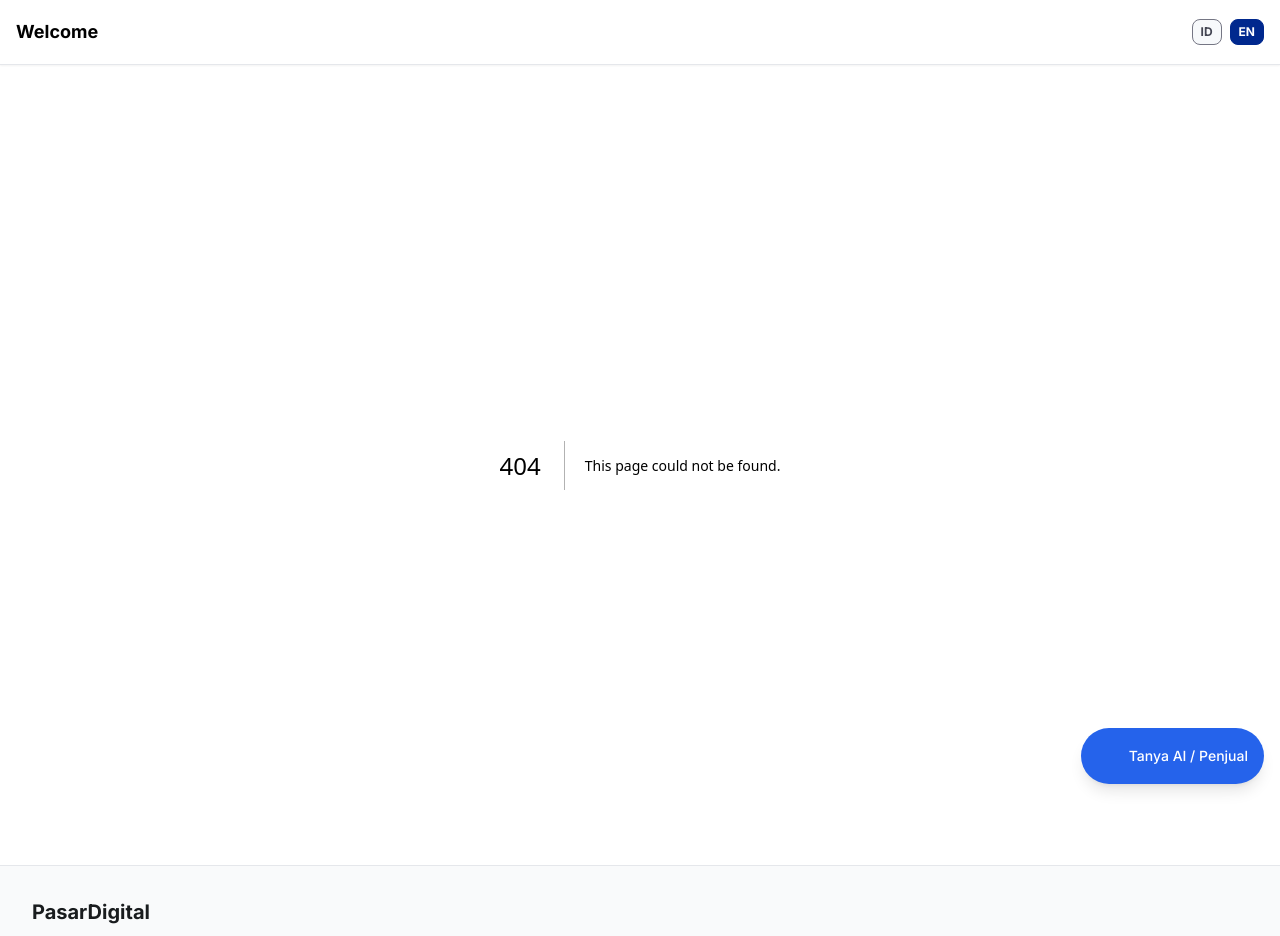
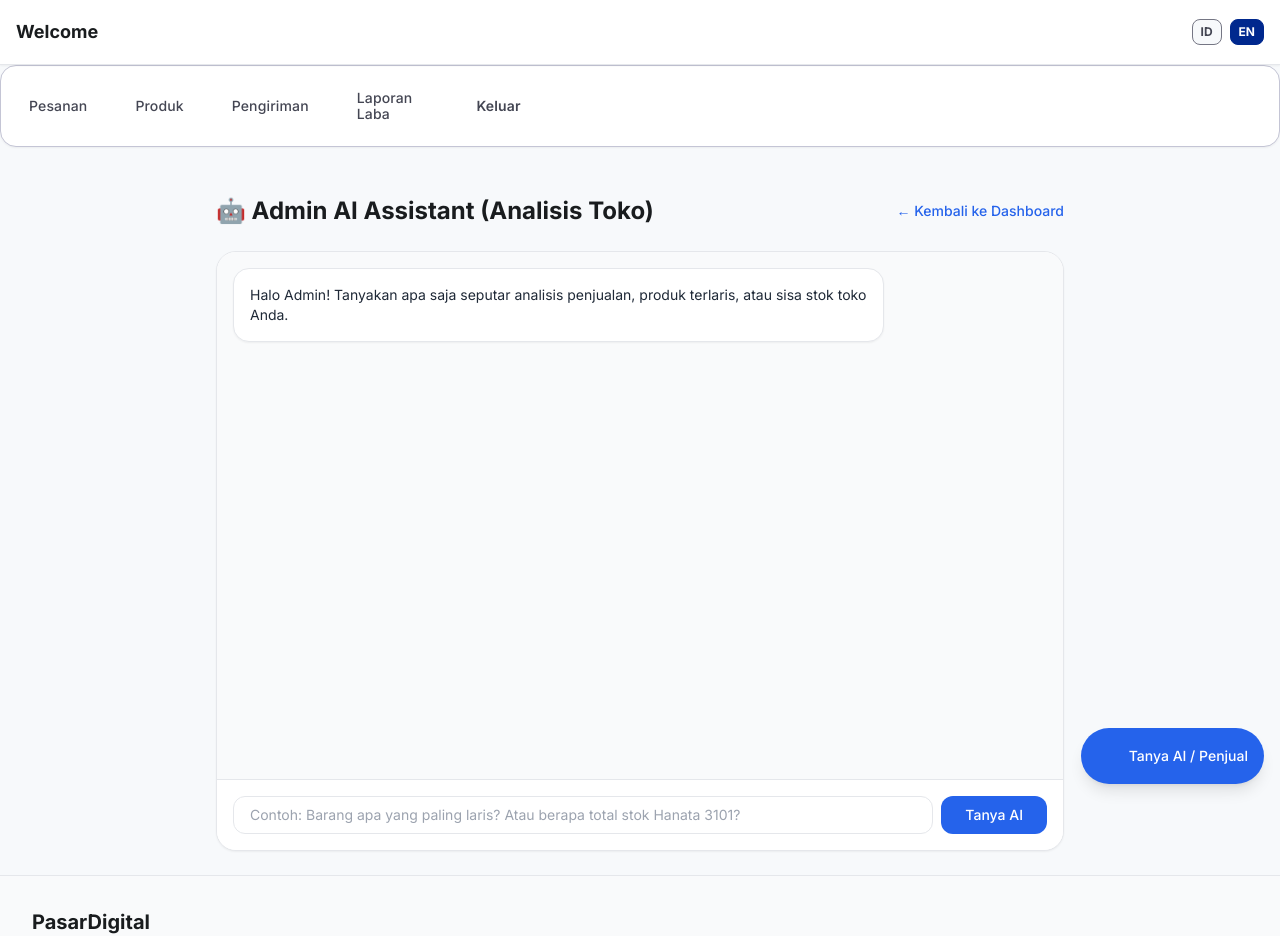
Before and after one commit to Dafid10/admin-toko, a Next.js app in the folder toko-online/: page /admin/ai in a window 1280 px wide. Before the commit this address had no page. Shown: the top 936 px of the page. Built offline with nearby package versions, Linux system fonts and the light colour scheme.

Commit message:
Add Admin AI Assistant for sales and product analysis

```diff
--- /dev/null
+++ b/toko-online/src/app/admin/ai/page.tsx
@@ -0,0 +1,76 @@
+"use client";
+
+import { useState } from "react";
+import Link from "next/link";
+
+export default function AdminAIPage() {
+  const [messages, setMessages] = useState<{ sender: string; text: string }[]>([
+    { sender: "ai", text: "Halo Admin! Tanyakan apa saja seputar analisis penjualan, produk terlaris, atau sisa stok toko Anda." }
+  ]);
+  const [input, setInput] = useState("");
+  const [loading, setLoading] = useState(false);
+
+  const handleSend = async () => {
+    if (!input.trim() || loading) return;
+
+    const userMsg = input;
+    setInput("");
+    setMessages((prev) => [...prev, { sender: "user", text: userMsg }]);
+    setLoading(true);
+
+    try {
+      const res = await fetch("/api/admin-ai", {
+        method: "POST",
+        headers: { "Content-Type": "application/json" },
+        body: JSON.stringify({ message: userMsg }),
+      });
+
+      const data = await res.json();
+      setMessages((prev) => [...prev, { sender: "ai", text: data.reply || data.error }]);
+    } catch (err) {
+      setMessages((prev) => [...prev, { sender: "ai", text: "Terjadi kesalahan koneksi." }]);
+    } finally {
+      setLoading(false);
+    }
+  };
+
+  return (
+    <div className="max-w-4xl mx-auto p-6">
+      <div className="flex justify-between items-center mb-6">
+        <h1 className="text-2xl font-bold">🤖 Admin AI Assistant (Analisis Toko)</h1>
+        <Link href="/admin" className="text-blue-600 hover:underline text-sm font-medium">← Kembali ke Dashboard</Link>
+      </div>
+
+      <div className="bg-white border rounded-2xl shadow-sm flex flex-col h-[600px] overflow-hidden">
+        <div className="flex-1 p-4 overflow-y-auto space-y-4 bg-gray-50">
+          {messages.map((m, i) => (
+            <div key={i} className={`flex ${m.sender === 'user' ? 'justify-end' : 'justify-start'}`}>
+              <div className={`p-4 rounded-xl max-w-[80%] text-sm ${m.sender === 'user' ? 'bg-blue-600 text-white' : 'bg-white text-gray-800 border shadow-sm'}`}>
+                {m.text}
+              </div>
+            </div>
+          ))}
+          {loading && <div className="text-gray-400 text-xs italic">Gemini sedang menganalisis database toko...</div>}
+        </div>
+
+        <div className="p-4 border-t bg-white flex gap-2">
+          <input
+            type="text"
+            value={input}
+            onChange={(e) => setInput(e.target.value)}
+            onKeyDown={(e) => e.key === 'Enter' && handleSend()}
+            placeholder="Contoh: Barang apa yang paling laris? Atau berapa total stok Hanata 3101?"
+            className="flex-1 border rounded-lg px-4 py-2 text-sm focus:outline-none focus:border-blue-500"
+          />
+          <button
+            onClick={handleSend}
+            disabled={loading}
+            className="bg-blue-600 text-white px-6 py-2 rounded-lg text-sm font-medium hover:bg-blue-700 transition"
+          >
+            Tanya AI
+          </button>
+        </div>
+      </div>
+    </div>
+  );
+}
--- /dev/null
+++ b/toko-online/src/app/api/admin-ai/route.ts
@@ -0,0 +1,33 @@
+import { NextResponse } from "next/server";
+import { GoogleGenAI } from "@google/genai";
+import { PrismaClient } from "@prisma/client";
+
+const prisma = new PrismaClient();
+const ai = new GoogleGenAI({ apiKey: process.env.GEMINI_API_KEY });
+
+export async function POST(req: Request) {
+  try {
+    const { message } = await req.json();
+
+    // Mengambil data produk dan pesanan dari database untuk dianalisis oleh AI
+    const products = await prisma.product.findMany();
+    const orders = await prisma.order.findMany({
+      include: { items: { include: { product: true } } }
+    });
+
+    const storeData = JSON.stringify({ products, orders });
+
+    // Kirim data toko beserta pertanyaan admin ke Gemini
+    const response = await ai.models.generateContent({
+      model: "gemini-2.5-flash",
+      contents: `Berikut adalah data database toko saya saat ini (dalam format JSON): ${storeData}.
+      Pertanyaan Admin: ${message}.
+      Tolong analisis data tersebut dan berikan jawaban yang akurat, profesional, serta ringkas dalam Bahasa Indonesia mengenai produk terlaris, stok, atau performa penjualan.`,
+    });
+
+    return NextResponse.json({ reply: response.text });
+  } catch (error: any) {
+    console.error("Admin AI Error:", error);
+    return NextResponse.json({ error: "Gagal menganalisis data: " + error.message }, { status: 500 });
+  }
+}
```
